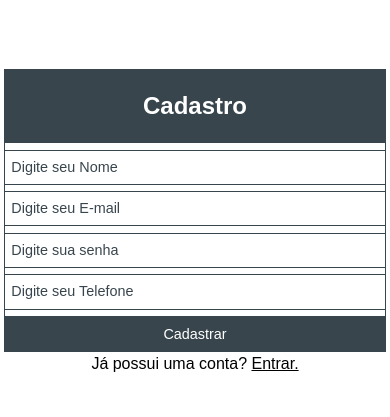
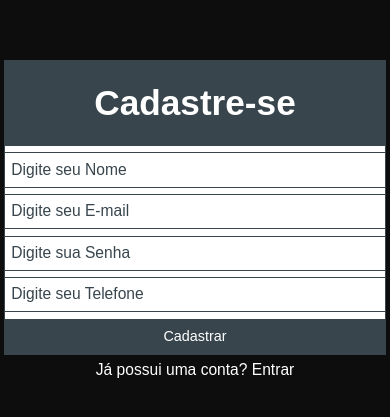
Before and after one commit to Pedro-Rocha-Araujo/barber-manager, a React (Create React App) app in the folder frontend/: page /cadastro in a window 390 px wide. Shown: the part 199-616 px from the top of the page. Built offline with nearby package versions, Linux system fonts and the light colour scheme.

Commit message:
Ajustes finos relacionados à responsividade  nas páginas de login e cadastro

```diff
--- a/frontend/src/components/secao/Cadastro.js
+++ b/frontend/src/components/secao/Cadastro.js
@@ -8,19 +8,19 @@ function Cadastro() {
       <div className="secao">
 
         <div className="cabecalho-secao">
-          <h1>Cadastro</h1>
+          <h1>Cadastre-se</h1>
         </div>
 
         <form className="main-secao">
           <input type="text" required placeholder="Digite seu Nome" />
           <input type="email" required placeholder="Digite seu E-mail" />
-          <input type="password" required placeholder="Digite sua senha" />
+          <input type="password" required placeholder="Digite sua Senha" />
           <input type="text" required placeholder="Digite seu Telefone" />
           <button>Cadastrar</button>
         </form>
 
         <div className="footer-secao">
-          <p>Já possui uma conta? <Link to="/">Entrar.</Link></p>
+          <p>Já possui uma conta? <Link to="/">Entrar</Link></p>
         </div>
 
       </div>
--- a/frontend/src/components/secao/Login.js
+++ b/frontend/src/components/secao/Login.js
@@ -18,7 +18,7 @@ function Login() {
         </form>
 
         <div className="footer-secao">
-          <p>Não possui um cadstro? <Link to="/cadastro">Cadastrar-se.</Link></p>
+          <p>Não possui um cadstro? <Link to="/cadastro">Cadastrar-se</Link></p>
         </div>
 
       </div>
--- a/frontend/src/components/secao/secao.css
+++ b/frontend/src/components/secao/secao.css
@@ -1,9 +1,11 @@
 section.secao-background {
+  padding: 1rem 0;
   width: 100%;
-  height: 100dvh;
+  min-height: 100dvh;
   display: flex;
   align-items: center;
   justify-content: center;
+  background-color: #0d0d0d;
 }
 
 div.secao {
@@ -18,10 +20,12 @@ div.cabecalho-secao {
 }
 
 div.cabecalho-secao h1 {
+  font-size: clamp(1rem, 10vw, 2.2rem);
   text-align: center;
 }
 
 form.main-secao {
+  background-color: #fff;
   border: 1px solid #38454D;
   padding: 0.4rem 0 0 0;
   display: flex;
@@ -40,25 +44,37 @@ form.main-secao input {
 
 form.main-secao input::placeholder {
   color: #38454D;
-  font-size: clamp(0.9rem, 3vw, 1rem);
+  font-size: clamp(0.8rem, 4vw, 1rem);
 }
 
 form.main-secao button {
   font-size: clamp(0.9rem, 3vw, 1rem);
   height: 2.2rem;
   border: none;
+  color: #fff;
   background-color: #38454D;
-  color: #fff;
+  transition: all 0.3s;
+}
+
+form.main-secao button:hover {
+ background-color: #48565E;
 }
 
 div.footer-secao {
-  padding: 0.2rem 0;
+  padding: 0.4rem 0;
 }
 
 div.footer-secao p {
+  color: #ffffff;
+  font-size: clamp(0.85rem, 4vw, 1rem);
   text-align: center;
 }
 
 div.footer-secao a {
-  color: #000;
+  color: #ffffff;
+  text-decoration: none;
 }
+
+div.footer-secao a:hover {
+  text-decoration: underline;
+}
```
